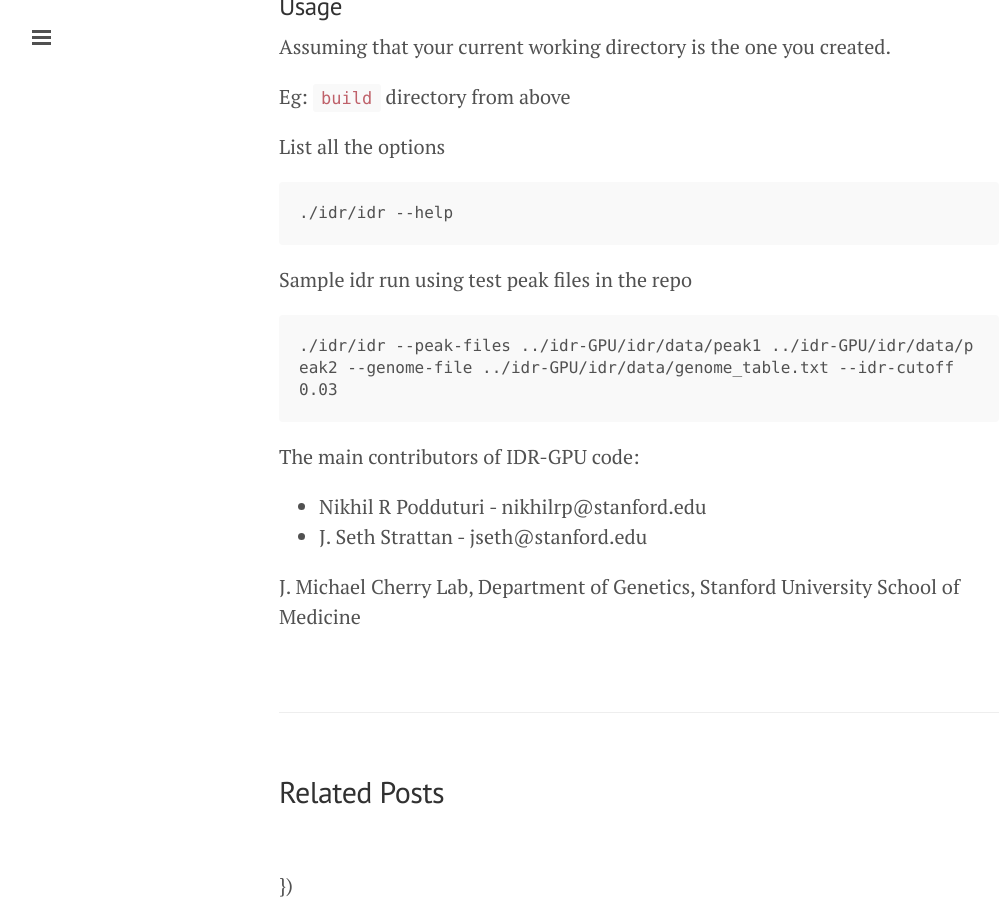
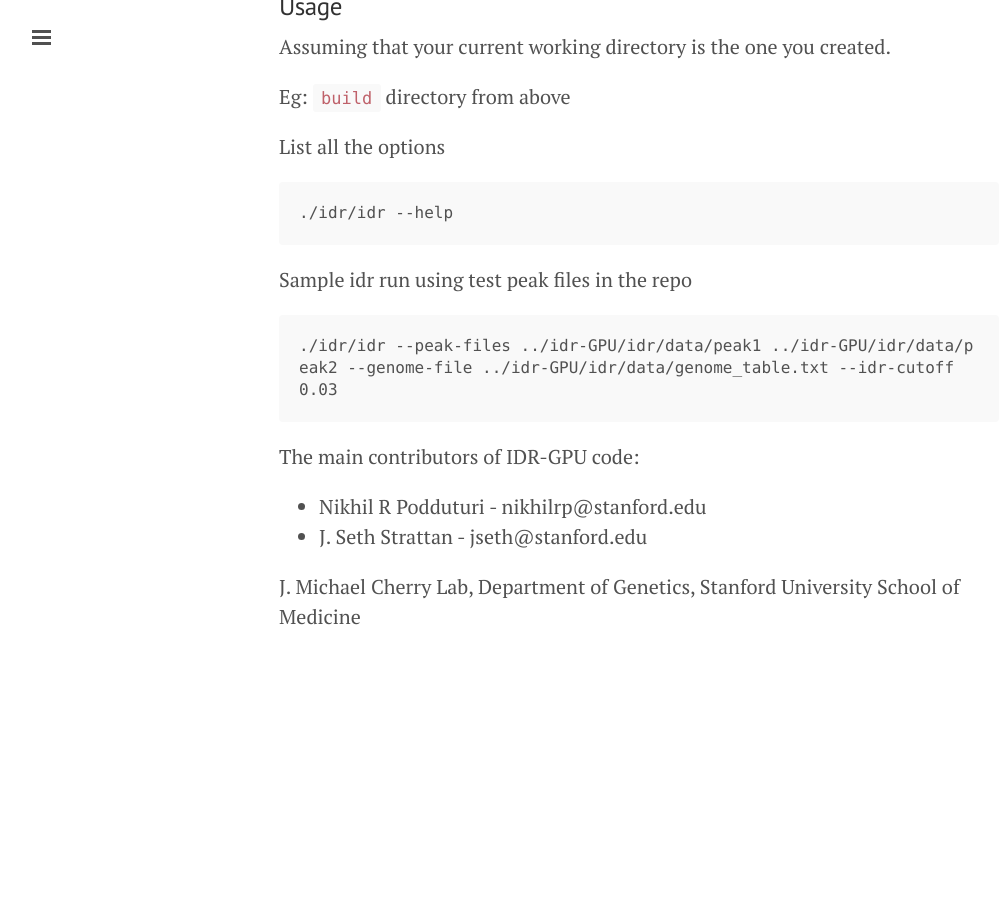
Before and after one commit to nikhilRP/nikhilRP.github, a Jekyll site: the page built from _posts/2014-02-24-CUDA-implementation-of-Irresproducible-discovery-rate-(IDR).md, in a window 1280 px wide and 900 px high, scrolled down 1397 px. Shown: the whole window, without its empty margins (1-1005 px from the left). Built offline with Jekyll 4.4.1, drawn with Linux system fonts in a browser that asks for light colours; Markdown is read by kramdown in place of the engine named in the settings; comment, search, counter and statistics services are not loaded; after the commit the page ends 2109 px from its top, so only the background shows below that.

Commit message:
updated disqus

```diff
--- a/_includes/disqus.html
+++ b/_includes/disqus.html
@@ -12,5 +12,5 @@
     })();
 </script>
 <noscript>Please enable JavaScript to view the <a href="https://disqus.com/?ref_noscript">comments powered by Disqus.</a></noscript>
-</noscript> })
+</noscript>
 </div>
--- a/_layouts/post.html
+++ b/_layouts/post.html
@@ -8,20 +8,4 @@
   {{ content }}
 </div>
 
-<div class="related">
-  <h2>Related Posts</h2>
-  <ul class="related-posts">
-    {% for post in site.related_posts limit:3 %}
-      <li>
-        <h3>
-          <a href="{{ post.url }}">
-            {{ post.title }}
-            <small>{{ post.date | date_to_string }}</small>
-          </a>
-        </h3>
-      </li>
-    {% endfor %}
-  </ul>
-</div>
-
 {% include disqus.html %}
```
